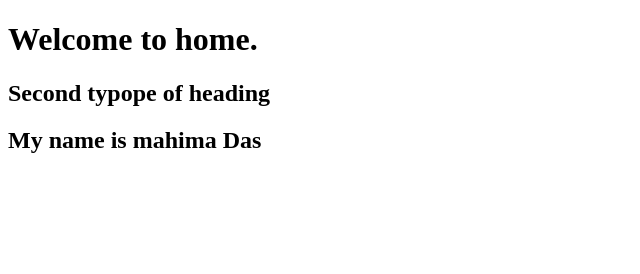
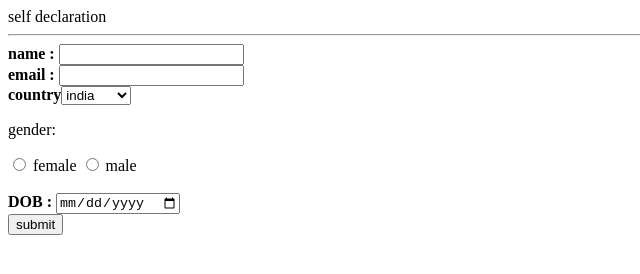
Before and after one commit to mahima351/Website_HTML, a plain HTML site: page index.html in a window 1280 px wide. Shown: the whole page, without its empty margins (0-640 px from the left). Drawn offline with Linux system fonts and the light colour scheme.

Commit message:
html form
my first html

```diff
--- a/index.html
+++ b/index.html
@@ -1,14 +1,35 @@
 <!DOCTYPE html>
 <html lang="en">
 <head>
-    <meta charset="UTF-8">
-    <meta http-equiv="X-UA-Compatible" content="IE=edge">
-    <meta name="viewport" content="width=device-width, initial-scale=1.0">
-    <title>Home</title>
+  <meta charset="UTF-8">
+  <meta http-equiv="X-UA-Compatible" content="IE=edge">
+  <meta name="viewport" content="width=device-width, initial-scale=1.0">
+  <title>Document</title>
 </head>
 <body>
-    <h1>Welcome to home.</h1>
-    <h2>Second typope of heading</h2>
-    <h2>My name is mahima Das</h2>
+  <form action="self declartion">
+    <centre> self declaration</centre><br>
+    <hr>
+<b>name :</b> <input type="text"> <br>
+<b>email : </b> <input type="text"><br>
+<b> country</b><select>
+  <option> india </option>
+  <option > america</option> </select>
+  <br>
+  <p> gender:<p> <input type="radio"name = "gender" "female"> female
+  <input type="radio" name="gender" "male" > male <br> <br>
+  <b> DOB :</b> <input type="date"><br>
+  <input type="submit"
+  value="submit">
+
+
+
+
+
+
+
+
+
+  </form>
 </body>
 </html>
```
